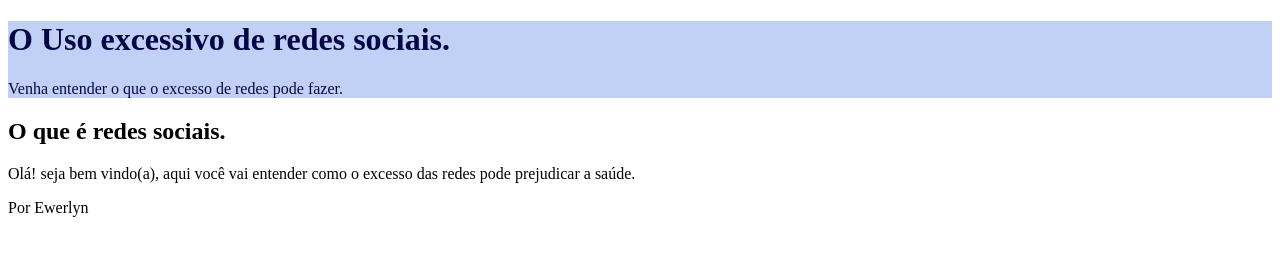
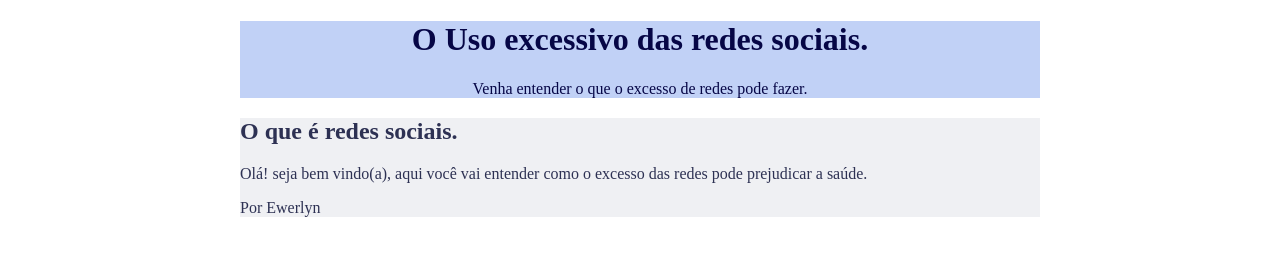
Before and after one commit to ewerlynsouza-oss/Site-1-ADM-2-Tri, a plain HTML site: page index.html in a window 1280 px wide. Drawn offline with Linux system fonts and the light colour scheme.

Commit message:
ajustamos as bordas e margens

```diff
--- a/index.html
+++ b/index.html
@@ -8,6 +8,16 @@
     header{
         background-color: rgb(193, 209, 246);
         color: rgb(6, 6, 70);
+        text-align: center;
+        max-width: 800px;
+        margin: 0 auto;
+    }
+    main{
+        background-color: rgb(239, 240, 243);
+        color: rgb(45, 49, 83);
+        text-align: left;
+        max-width: 800px;
+        margin: 0 auto;
     }
 
 </style>
@@ -15,7 +25,7 @@
 </head>
 <body>
     <header>
-        <h1>O Uso excessivo de redes sociais.</h1>
+        <h1>O Uso excessivo das redes sociais.</h1>
         <p>Venha entender o que o excesso de redes pode fazer.</p>
     </header>
 
```
